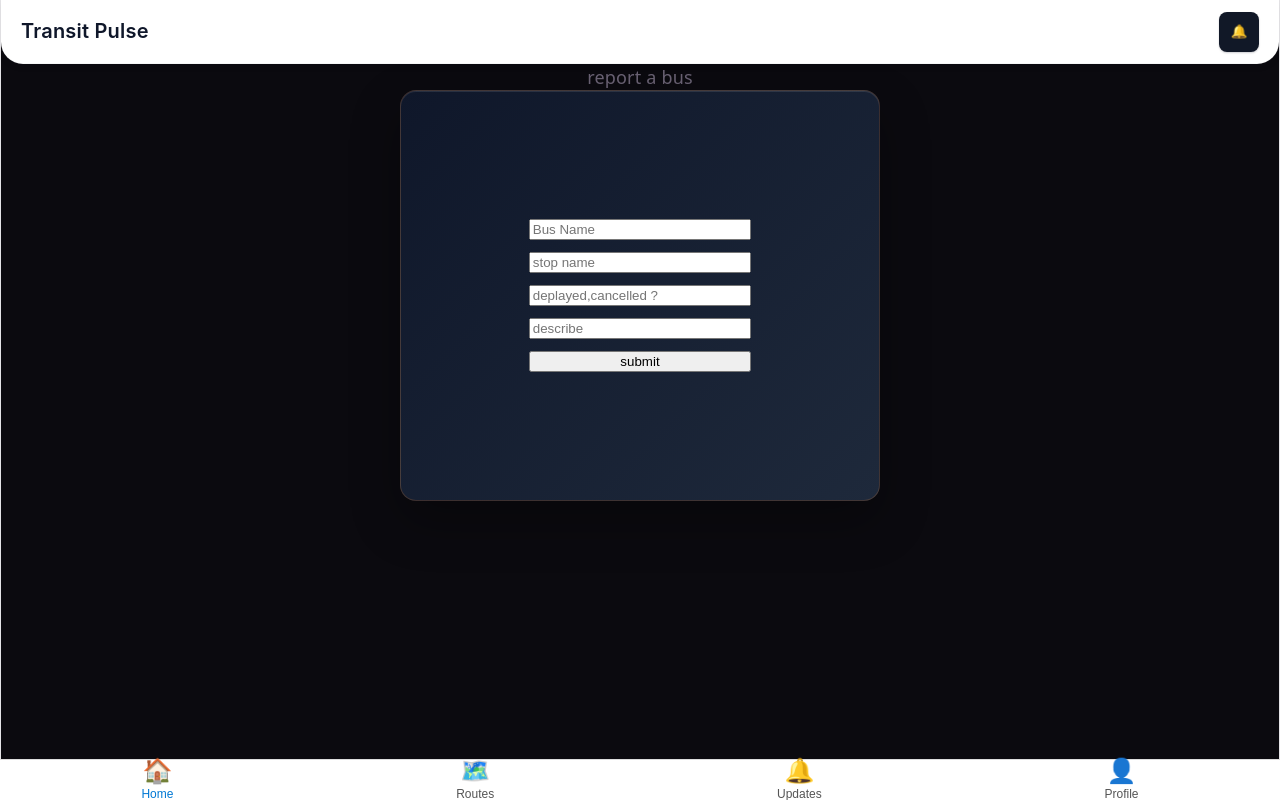
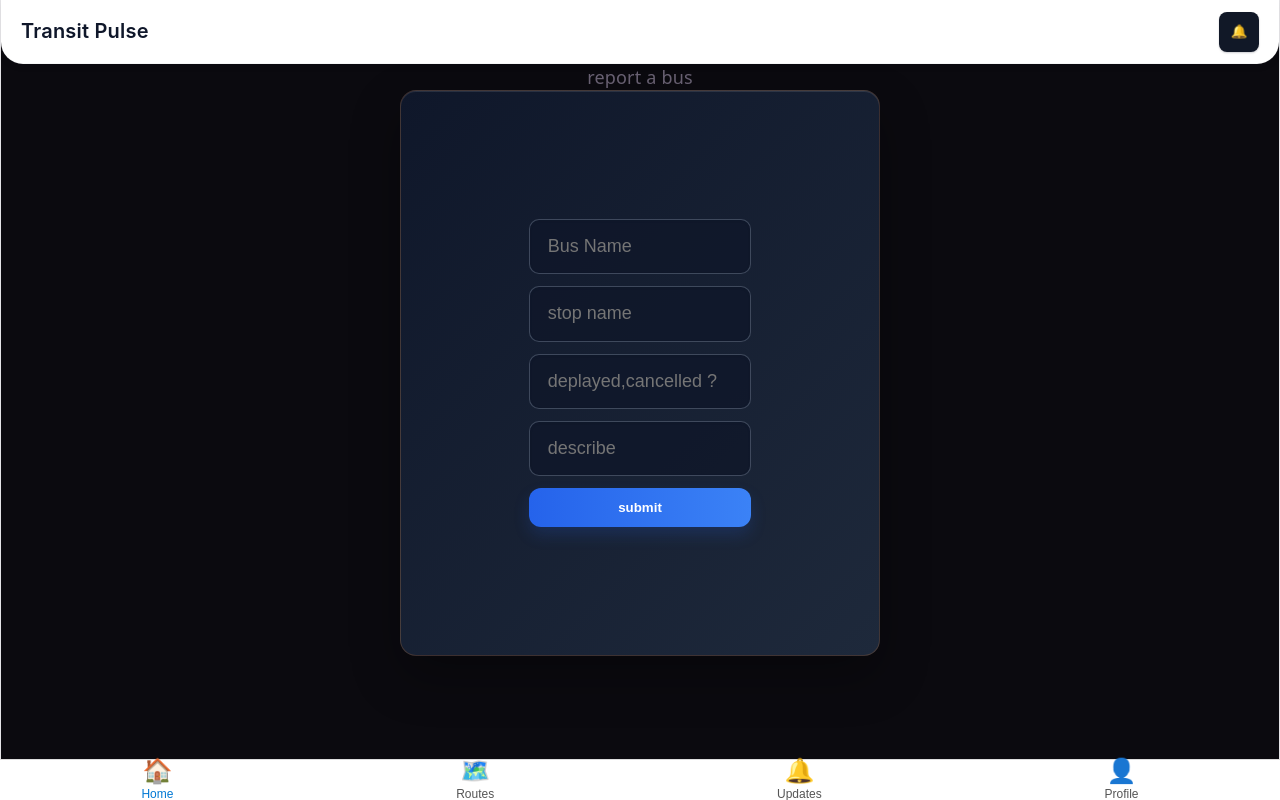
Before and after one commit to Sumit-Mashelkar/Where-is-my-Bus, a React (Vite) app in the folder transitpulse/: page /report-bus in a window 1280 px wide. Built offline with nearby package versions, Linux system fonts and the light colour scheme.

Commit message:
style: enhance ReportBusPage with improved input and button styles

```diff
--- a/transitpulse/src/pages/ReportsPage.jsx
+++ b/transitpulse/src/pages/ReportsPage.jsx
@@ -2,7 +2,7 @@
 import Hero from "../components/header";
 import Footer from "../components/footer";
 import { useNavigate, useLocation } from "react-router-dom";
-import { useState} from "react";
+import { useState } from "react";
 
 
 
@@ -30,7 +30,31 @@ const reportbusform = {
     backdropFilter: "blur(10px)",
 }
 
+const inputStyle = {
+    width: "100%",
+    boxSizing: "border-box",
+    padding: "0.9rem 1rem",
+    borderRadius: "10px",
+    border: "1px solid rgba(148, 163, 184, 0.35)",
+    background: "rgba(15, 23, 42, 0.8)",
+    color: "#e2e8f0",
+    fontSize: "1rem",
+    outline: "none",
+    transition: "border-color 0.2s ease, box-shadow 0.2s ease",
+    boxShadow: "inset 0 1px 2px rgba(15, 23, 42, 0.6)",
+}
 
+const buttonStyle = {
+    width: "100%",
+    border: "none",
+    borderRadius: "12px",
+    padding: "12px 14px",
+    background: "linear-gradient(90deg, #2563eb 0%, #3b82f6 100%)",
+    color: "#ffffff",
+    fontWeight: 600,
+    cursor: "pointer",
+    boxShadow: "0 8px 16px rgba(37, 99, 235, 0.18)",
+}
 const ReportBusPage = () => {
     const navigate = useNavigate();
 
@@ -42,7 +66,13 @@ const ReportBusPage = () => {
     const handleClick = () => {
         if (busName && stopName && status && description) {
         console.log("running")
-        navigate("/")
+        navigate("/", {
+            state:
+            {bus: busName,
+
+        }
+
+        })
         }
         else {
             navigate("/error");
@@ -59,24 +89,28 @@ const ReportBusPage = () => {
                 <input type="text"
                 placeholder="Bus Name"
                 value={busName}
+                style={inputStyle}
                 onChange={(e) => {setBusName(e.target.value)}}/>
 
                 <input type="text"
                 placeholder="stop name"
                 value={stopName}
+                style={inputStyle}
                 onChange={(e) => {setStopName(e.target.value)}}/>
 
                 <input type="text"
                 placeholder="deplayed,cancelled ?"
                 value={status}
+                style={inputStyle}
                 onChange={(e) => {setStatus(e.target.value)}}/>
 
                 <input type="text"
                 placeholder="describe"
                 value={description}
+                style={inputStyle}
                 onChange={(e) => {setDescription(e.target.value)}}/>
 
-                <button onClick={handleClick}>submit</button>
+                <button style={buttonStyle} onClick={handleClick}>submit</button>
 
             </form>
         </main>
```
